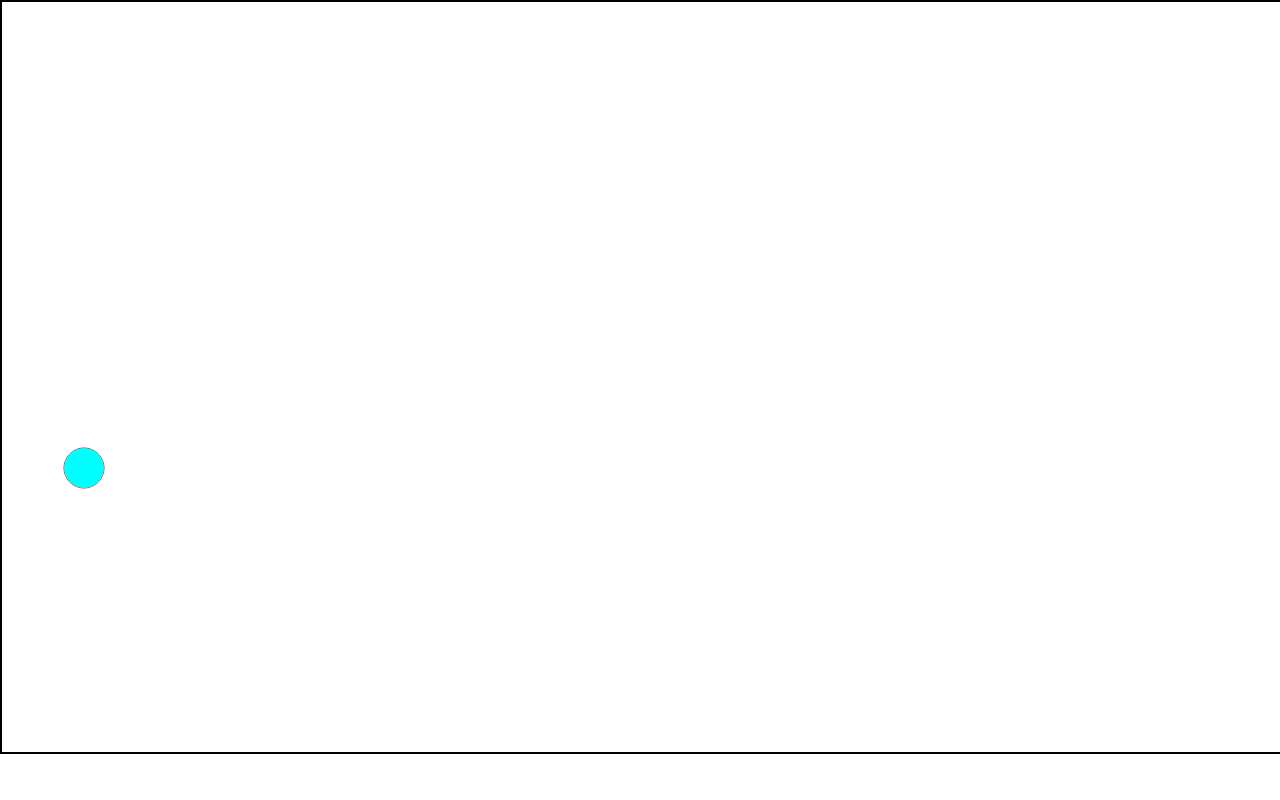
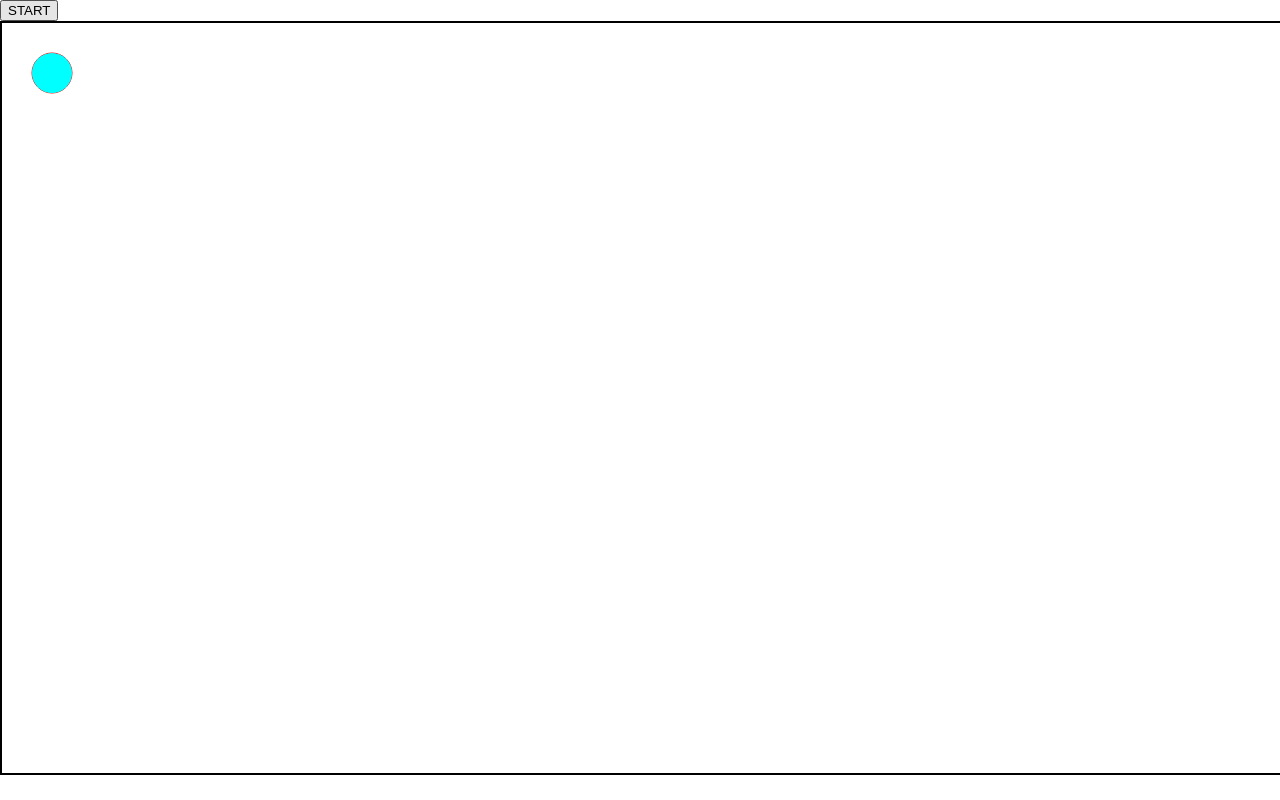
Before and after one commit to iamsirmike/html5games, a plain HTML site: page session2/index.html in a window 1280 px wide. Drawn offline with Linux system fonts and the light colour scheme.

Commit message:
added start button/refactroed codes

```diff
--- a/session2/index.html
+++ b/session2/index.html
@@ -8,6 +8,7 @@
     <link rel="stylesheet" type="text/css" media="screen" href="style.css" />
 </head>
 <body>
+    <button id="start">START</button>
     <canvas id="myCanvas"></canvas>
     <script src="main.js"></script>
 </body>
--- a/session2/main.js
+++ b/session2/main.js
@@ -1,4 +1,6 @@
 let canvas = document.getElementById('myCanvas');
+let start = document.getElementById('start').addEventListener('click', mystart);
+
 
 //set canvas dimension
 canvas.height = window.innerHeight - 50;
@@ -18,6 +20,28 @@ let radius = 20;
 let speedx = 8;
 let speedy = 8;
 
+function drawcircle() {
+	ctx.beginPath();
+	ctx.arc(x, y, radius, 0, Math.PI * 2, false);
+	ctx.strokeStyle = 'red';
+	ctx.stroke();
+	ctx.fillStyle = 'cyan';
+	ctx.fill();
+}
+drawcircle();
+
+
+function bounceball() {
+	if (x + radius > canvas.width || x - radius < 0) {
+		speedx = -speedx;
+	}
+	x += speedx;
+	if (y + radius > canvas.height || y - radius < 0) {
+		speedy = -speedy;
+	}
+	y += speedy;
+}
+
 function animate() {
 	//request animation frame to enable us to add animations
 	requestAnimationFrame(animate);
@@ -26,22 +50,13 @@ function animate() {
 	ctx.clearRect(0, 0, innerWidth, innerHeight);
 
 	//draw our ball
-	ctx.beginPath();
-	ctx.arc(x, y, radius, 0, Math.PI * 2, false);
-	ctx.strokeStyle = 'red';
-	ctx.stroke();
-	ctx.fillStyle = 'cyan';
-	ctx.fill();
+	drawcircle();
 
 	//moving the ball
-	if (x + radius > canvas.width || x - radius < 0) {
-		speedx = -speedx;
-	}
-	x += speedx;
+	bounceball();
+}
 
-	if (y + radius > canvas.height || y - radius < 0) {
-		speedy = -speedy;
-	}
-	y += speedy;
+function mystart() {
+	drawcircle();
+	animate();
 }
-animate();
```
